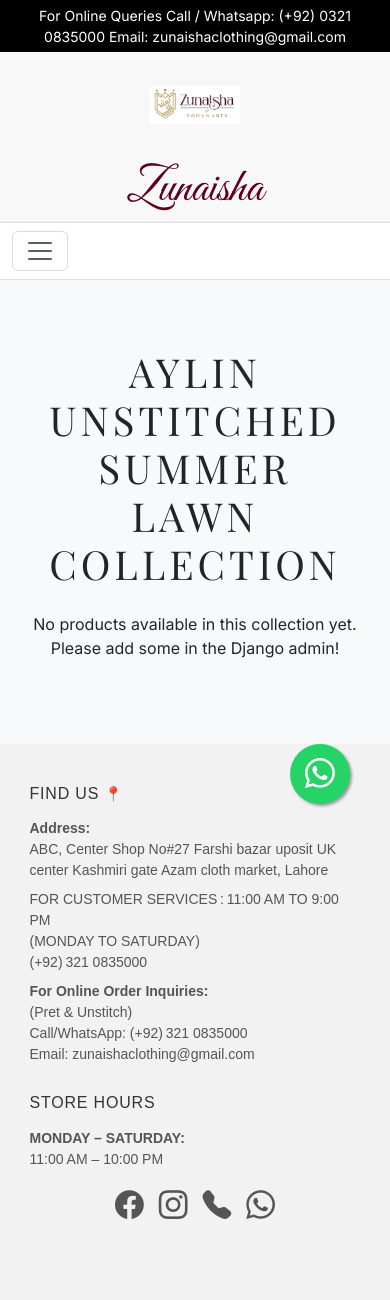
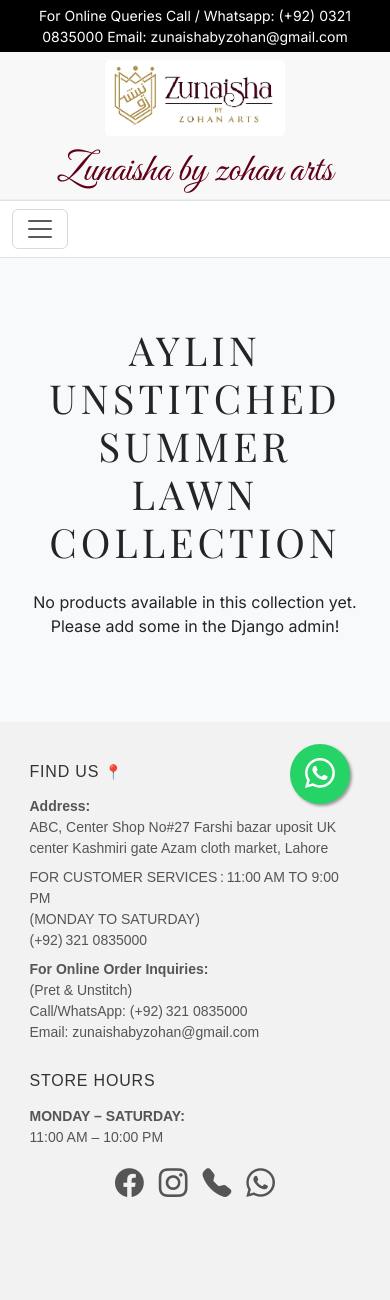
Before and after one commit to Ezba-Maheen/Zunaisha, a Django app: page /aus/ in a window 390 px wide. Shown: the top 1300 px of the page. Run offline with Django 5.2, Linux system fonts and the light colour scheme; data comes from the database, SQL or seed files in the repository; parts of the project's set-up code (start-up, migrations or seed data) failed here and were passed over.

Commit message:
new base.html

```diff
--- a/templates/base.html
+++ b/templates/base.html
@@ -48,18 +48,16 @@
             padding: 15px 20px; /* Increased padding to make header taller */
             background-color: #f8f8f8;
             border-bottom: 1px solid #eeeeee;
-            min-height: 120px; /* **Increased min-height for header to accommodate larger logo** */
+            min-height: 100px; /* Ensure a minimum height for the header */
         }
 
         /* Main Logo - Increased Size and Adjusted Margins */
         .main-logo {
-            width: 180px;   /* **Increased width for a larger logo (from 150px to 180px)** */
-            height: 180px;  /* **Increased height for a larger logo (from 150px to 180px)** */
             object-fit: contain;
             display: block;
             transition: transform 0.3s ease, box-shadow 0.3s ease;
             border-radius: 5px;
-            margin-right: 30px; /* **Slightly increased space between logo and text** */
+            margin-right: 25px; /* Increased space between logo and text */
         }
 
         .main-logo:hover {
@@ -72,7 +70,7 @@
         .site-title {
             font-family: 'Great Vibes', cursive; /* Using Great Vibes for fancy look */
             font-weight: 400; /* Unbold */
-            font-size: 6em; /* **Slightly increased font size for balance (from 5.5em to 6em)** */
+            font-size: 5.5em; /* Significantly larger font size */
             color: #600018; /* Maroon color similar to logo */
             text-transform: none; /* Remove uppercase for Great Vibes as it's a script font */
             letter-spacing: 0px; /* Adjust letter spacing for script font */
@@ -84,32 +82,28 @@
         /* Responsive adjustments for logo and title */
         @media (max-width: 992px) { /* Adjust for medium screens (laptops/large tablets) */
             .main-logo {
-                width: 150px; /* Adjusted for responsive */
-                height: 150px; /* Adjusted for responsive */
-                margin-right: 25px;
+                margin-right: 20px;
             }
             .site-title {
-                font-size: 5em; /* Adjusted down slightly for medium screens */
+                font-size: 4.5em; /* Adjusted down slightly for medium screens */
                 letter-spacing: 0px;
             }
             .logo-header {
-                min-height: 100px; /* Adjusted for responsive */
+                min-height: 80px;
                 padding: 10px 15px;
             }
         }
 
         @media (max-width: 768px) { /* Adjust for tablet screens */
             .main-logo {
-                width: 120px; /* Adjusted for responsive */
-                height: 120px; /* Adjusted for responsive */
                 margin-right: 15px;
             }
             .site-title {
-                font-size: 4em; /* Adjusted down slightly for tablet screens */
+                font-size: 3.5em; /* Adjusted down slightly for tablet screens */
                 padding-top: 10px; /* Adjust padding if needed for alignment */
             }
             .logo-header {
-                min-height: 90px; /* Adjusted for responsive */
+                min-height: 70px;
                 padding: 10px;
                 flex-direction: column; /* Stack logo and text on small screens */
             }
@@ -121,15 +115,13 @@
 
         @media (max-width: 480px) { /* Adjust for mobile screens */
             .main-logo {
-                width: 90px; /* Adjusted for responsive */
-                height: 90px; /* Adjusted for responsive */
                 margin-right: 10px;
             }
             .site-title {
-                font-size: 3em; /* Adjusted down for mobile screens */
+                font-size: 2.5em; /* Adjusted down for mobile screens */
             }
             .logo-header {
-                min-height: 70px; /* Adjusted for responsive */
+                min-height: 60px;
                 padding: 8px;
             }
         }
@@ -432,13 +424,13 @@
 
     <header>
         <div class="top-bar">
-            For Online Queries Call / Whatsapp: (+92) 0321 0835000 Email: zunaishaclothing@gmail.com
+            For Online Queries Call / Whatsapp: (+92) 0321 0835000 Email: <span style="color: white;">zunaishabyzohan@gmail.com</span>
         </div>
         <div class="logo-header">
             <a href="{% url 'store:index' %}"> {# Link logo to homepage #}
-                <img src="{% static 'wqlogo.png' %}" alt="Your Company Logo" class="main-logo">
+                <img src="{% static 'wqlogo.png' %}" alt="Your Company Logo" class="main-logo" style="width: 180px; height: auto;">
             </a>
-            <span class="site-title">Zunaisha </span> {# Updated text #}
+            <span class="site-title">Zunaisha by zohan arts </span> {# Updated text #}
         </div>
 
         <nav class="navbar navbar-expand-lg navbar-light bg-white border-top border-bottom">
@@ -598,13 +590,13 @@
                 <h4>FIND US <span class="icon-pin">📍</span></h4>
                 <p><strong>Address:</strong><br>
                     ABC, Center Shop No#27 Farshi bazar uposit UK center Kashmiri gate Azam cloth market, Lahore</p>
-                <p>FOR CUSTOMER SERVICES : 11:00 AM TO 9:00 PM<br>
+                <p>FOR CUSTOMER SERVICES&#8239;:&#8239;11:00 AM TO 9:00 PM<br>
                     (MONDAY TO SATURDAY)<br>
-                    (+92) 321 0835000</p>
+                    (+92)&#8239;321 0835000</p>
                 <p><strong>For Online Order Inquiries:</strong><br>
                     (Pret & Unstitch)<br>
-                    Call/WhatsApp: (+92) 321 0835000<br>
-                    Email: zunaishaclothing@gmail.com</p>
+                    Call/WhatsApp: (+92)&#8239;321 0835000<br>
+                    Email: zunaishabyzohan@gmail.com</p>
             </div>
 
             <div class="footer-col">
```
